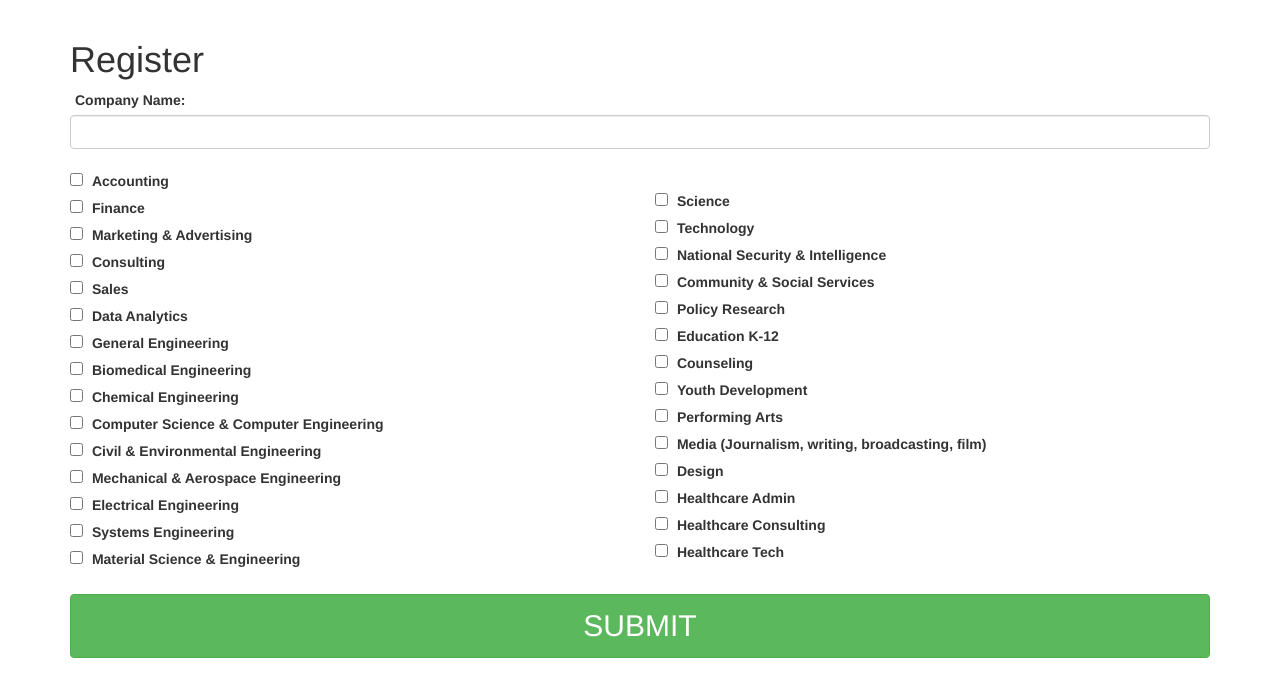
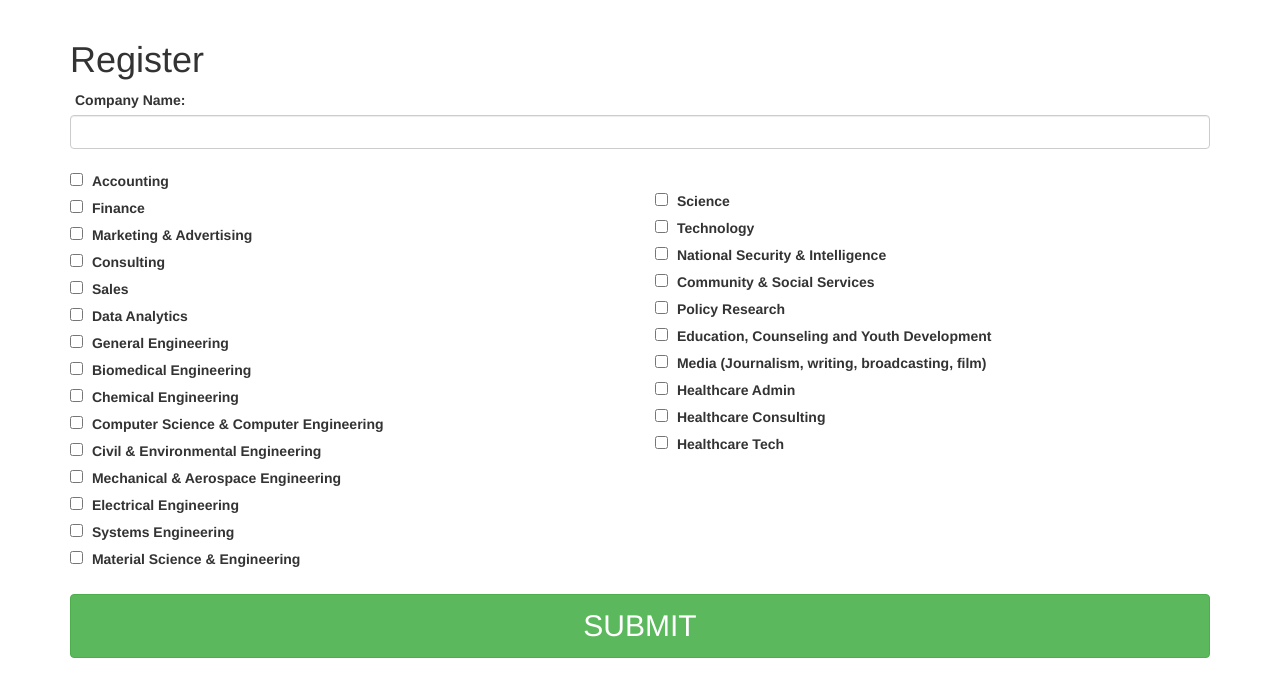
Before and after one commit to zyq6qe/ucc, a PHP site: page / in a window 1280 px wide. Shown: the top 697 px of the page. Run offline with PHP 8.4, Linux system fonts and the light colour scheme.

Commit message:
Removed / modified checkbox options to reflect category updates
Removed:
Design
Performing Arts
Youth Development
Counseling

Changed:
Education K-12 -> Education, Counseling and Youth Development

```diff
--- a/index.php
+++ b/index.php
@@ -77,22 +77,10 @@ include "base.php";
                 <label>Policy Research</label>
 
                 <br/><input type="checkbox" name="check_list[]" value="EDU">
-                <label>Education K-12</label>
-
-                <br/><input type="checkbox" name="check_list[]" value="COUNS">
-                <label>Counseling</label>
-
-                <br/><input type="checkbox" name="check_list[]" value="YOUTH">
-                <label>Youth Development</label>
-
-                <br/><input type="checkbox" name="check_list[]" value="ARTS">
-                <label>Performing Arts</label>
+                <label>Education, Counseling and Youth Development</label>
 
                 <br/><input type="checkbox" name="check_list[]" value="MEDIA">
                 <label>Media (Journalism, writing, broadcasting, film)</label>
-
-                <br/><input type="checkbox" name="check_list[]" value="DESIGN">
-                <label>Design</label>
 
                 <br/><input type="checkbox" name="check_list[]" value="HADMIN">
                 <label>Healthcare Admin</label>
```
